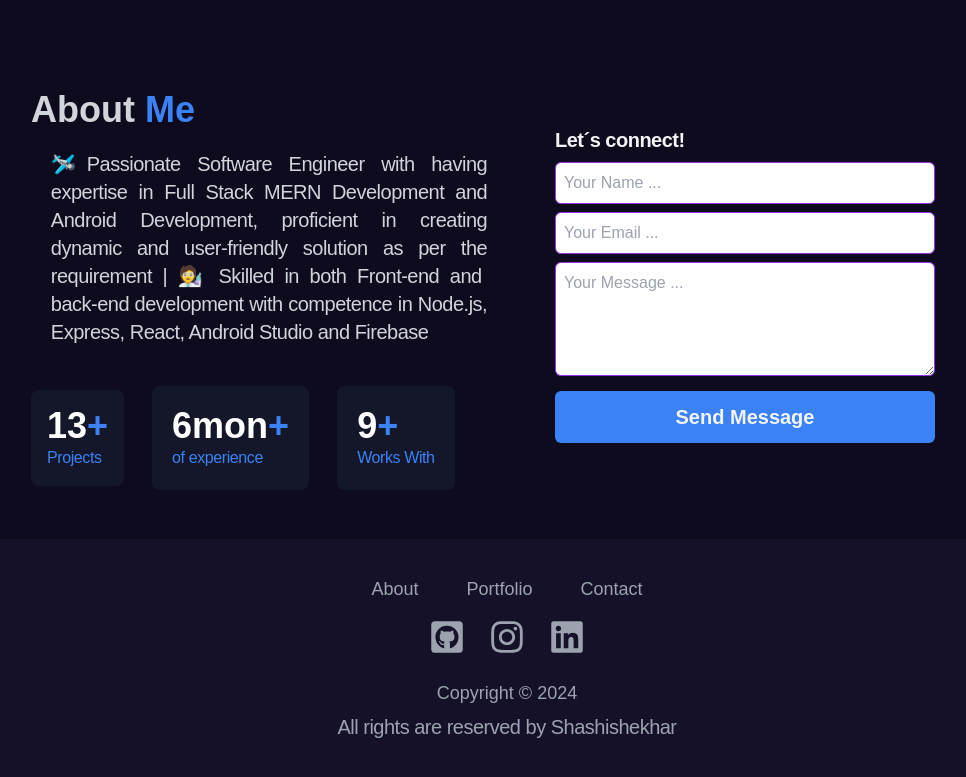
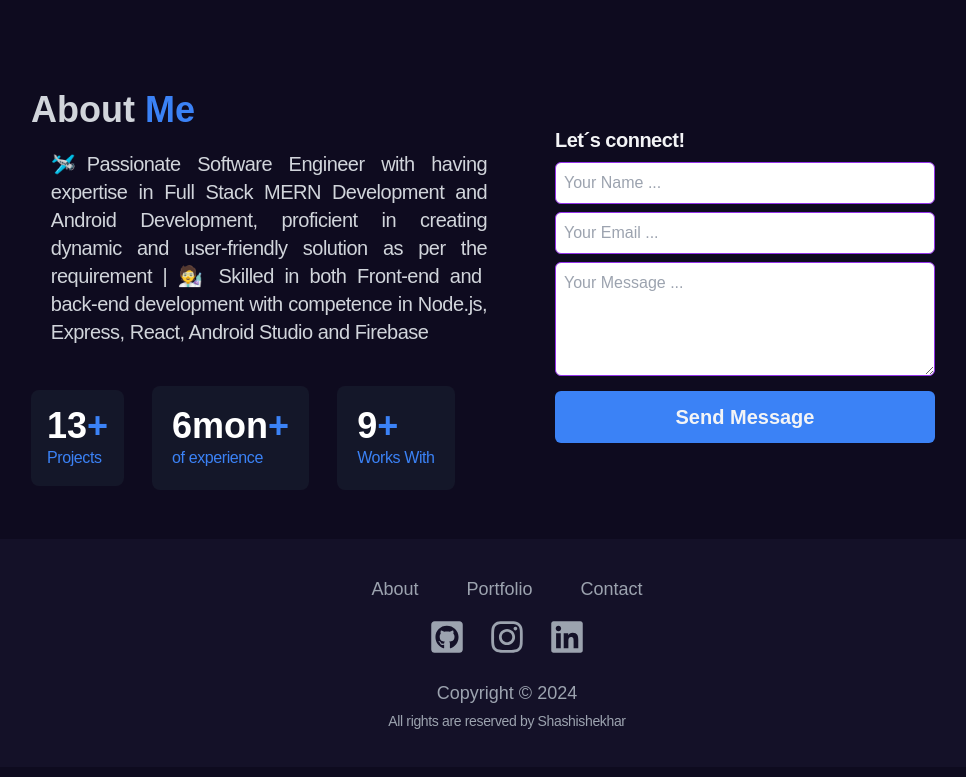
Before and after one commit to sashi59/Portfolio, a React (Vite) app: page / in a window 1280 px wide. Shown: the part 4239-5016 px from the top of the page, without its empty margins (133-1099 px from the left). Built offline with nearby package versions, Linux system fonts and the light colour scheme.

Commit message:
Footer updated

```diff
--- a/src/components/Footer.jsx
+++ b/src/components/Footer.jsx
@@ -41,8 +41,7 @@ const Footer = () => {
 
       <div className="text-gray-400 text-center">
         Copyright © {new Date().getFullYear()} <br />{" "}
-        <p className="text-center mt-1">
-          {" "}
+        <p className="text-center mt-1 text-sm md:text-md">
           All rights are reserved by Shashishekhar
         </p>
       </div>
```
